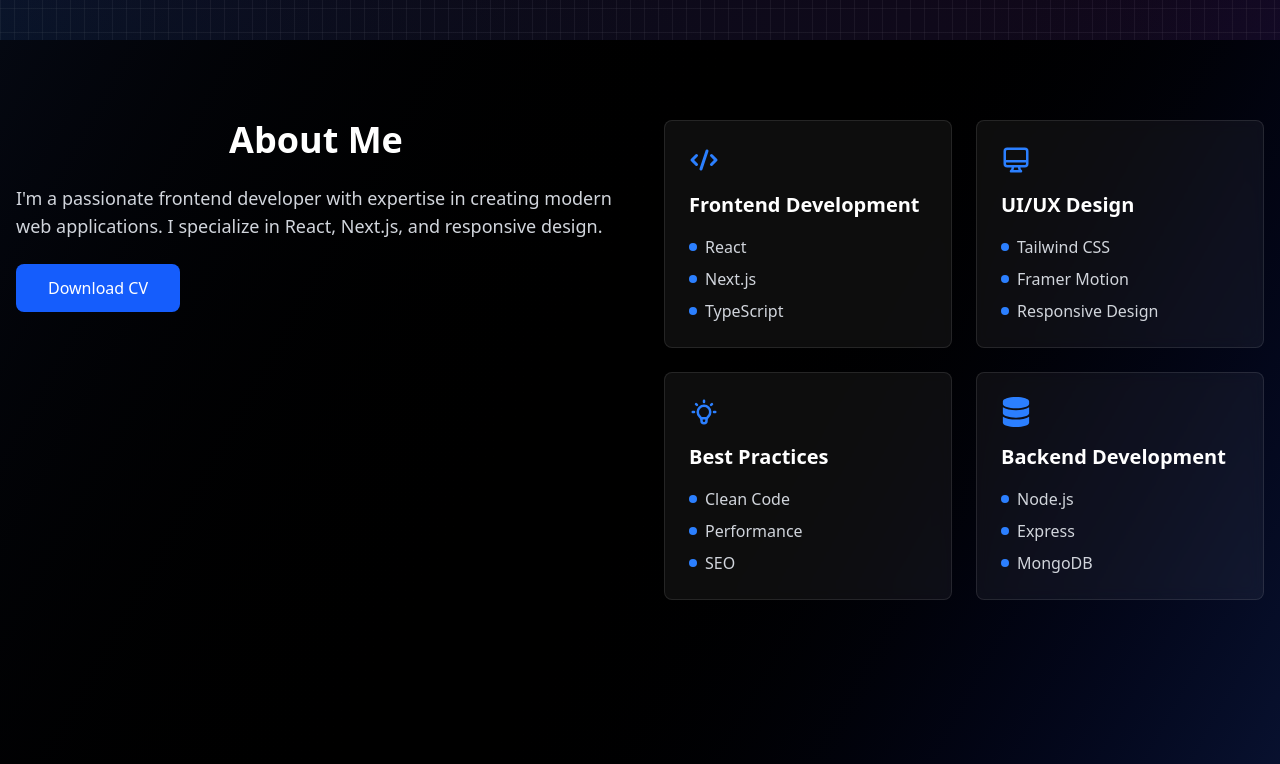
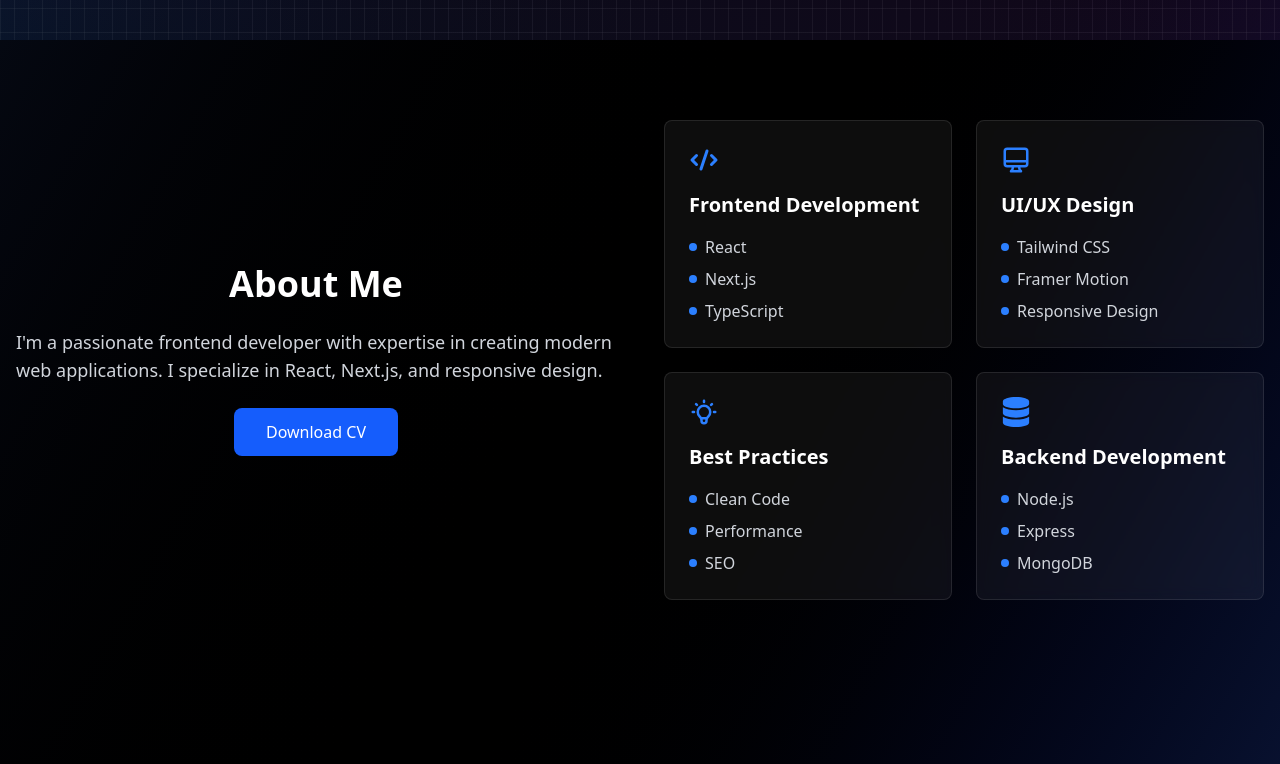
Before and after one commit to AaliyanAslam/aaliyan-portfolio, a Next.js app: page / in a window 1280 px wide. Shown: the part 760-1524 px from the top of the page. Built offline with nearby package versions, Linux system fonts and the light colour scheme.

Commit message:
Update page.tsx

```diff
--- a/src/app/page.tsx
+++ b/src/app/page.tsx
@@ -118,7 +118,7 @@ useEffect(() => {
               viewport={{ once: true }}
               className="grid md:grid-cols-2 gap-12"
             >
-              <div>
+              <div className='flex items-center flex-col justify-center'>
                 <h2 className="text-4xl font-bold text-white mb-6 font-heading text-center">About Me</h2>
                 <p className="text-lg text-gray-300 mb-6">
                   I&apos;m a passionate frontend developer with expertise in creating
@@ -173,7 +173,7 @@ useEffect(() => {
                 title="( Chat App )"
                 description="Responsive Chatting platform with dynamic features ( AUTH ) System using Redux ( RTK )"
                 tags={['React', 'Redux', 'Firebase' , 'tailwind CSS' , 'Daysi UI']}
-                link="https://chat-app-git-main-aaliyans-projects-f9ffc303.vercel.app/"
+                link="https://chatupapk.netlify.app/"
               />
               <ProjectCard
                 title="( E-commerce Cart System )"
```
